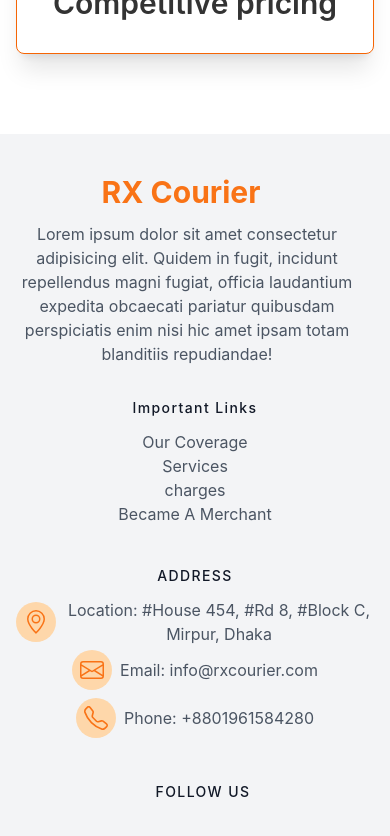
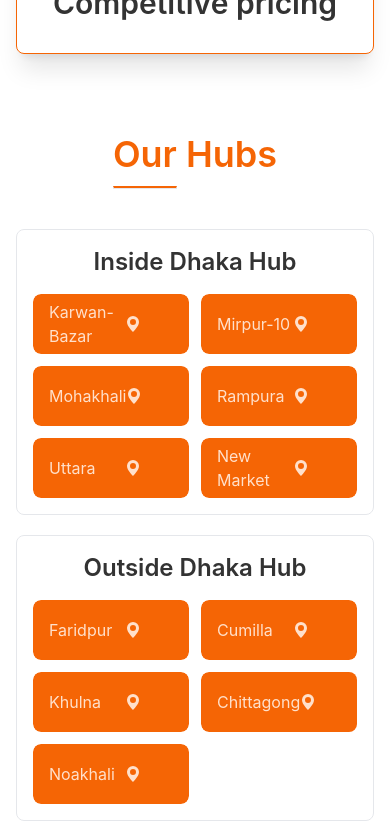
Before and after one commit to habib-sc/rx-courier-react, a React (Create React App) app: page / in a window 390 px wide. Shown: the part 5960-6796 px from the top of the page. Built offline with nearby package versions, Linux system fonts and the light colour scheme.

Commit message:
Added hubs section

```diff
--- /dev/null
+++ b/public/hub-inside-dhaka.json
@@ -0,0 +1,33 @@
+[
+    {
+      "id": "1",
+      "hubName": "Karwan-Bazar",
+      "address": "House #10, 2nd Floor, Road #12, Mirpur-10, Dhaka - 1216"
+    },
+    {
+      "id": "2",
+      "hubName": "Mirpur-10",
+      "address": "House #10, 2nd Floor, Road #12, Mirpur-10, Dhaka - 1216"
+    },
+    {
+      "id": "3",
+      "hubName": "Mohakhali",
+      "address": "House #10, 2nd Floor, Road #12, Mirpur-10, Dhaka - 1216"
+    },
+    {
+      "id": "4",
+      "hubName": "Rampura",
+      "address": "House #10, 2nd Floor, Road #12, Mirpur-10, Dhaka - 1216"
+    },
+    {
+      "id": "5",
+      "hubName": "Uttara",
+      "address": "House #10, 2nd Floor, Road #12, Mirpur-10, Dhaka - 1216"
+    },
+    {
+      "id": "6",
+      "hubName": "New Market",
+      "address": "House #10, 2nd Floor, Road #12, Mirpur-10, Dhaka - 1216"
+    }
+
+]
--- /dev/null
+++ b/public/hub-outside-dhaka.json
@@ -0,0 +1,28 @@
+[
+    {
+      "id": "1",
+      "hubName": "Faridpur",
+      "address": "House #10, 2nd Floor, Road #12, Mirpur-10, Dhaka - 1216"
+    },
+    {
+      "id": "2",
+      "hubName": "Cumilla",
+      "address": "House #10, 2nd Floor, Road #12, Mirpur-10, Dhaka - 1216"
+    },
+    {
+      "id": "3",
+      "hubName": "Khulna",
+      "address": "House #10, 2nd Floor, Road #12, Mirpur-10, Dhaka - 1216"
+    },
+    {
+      "id": "4",
+      "hubName": "Chittagong",
+      "address": "House #10, 2nd Floor, Road #12, Mirpur-10, Dhaka - 1216"
+    },
+    {
+      "id": "5",
+      "hubName": "Noakhali",
+      "address": "House #10, 2nd Floor, Road #12, Mirpur-10, Dhaka - 1216"
+    }
+
+]
--- a/src/components/Pages/Home.js
+++ b/src/components/Pages/Home.js
@@ -1,4 +1,5 @@
 import Services from '../Services/Services';
+import Hubs from '../Shared/RxHub/Hubs';
 import TopBanner from '../Shared/TopBanner';
 import WhyRX from '../Shared/WhyRX/WhyRX';
 
@@ -8,6 +9,7 @@ const Home = () => {
             <TopBanner></TopBanner>
             <Services></Services>
             <WhyRX></WhyRX>
+            <Hubs></Hubs>
         </div>
     );
 };
--- /dev/null
+++ b/src/components/Shared/RxHub/HubInDhaka.js
@@ -0,0 +1,24 @@
+import React from 'react';
+import { GeoAltFill } from 'react-bootstrap-icons';
+
+const HubInDhaka = (props) => {
+    const hub = props.hub;
+    return (
+        <div class="collapse rounded-lg" data-aos="fade-up-left" data-aos-duration="1500" data-aos-delay="400">
+            <input type="checkbox" class="peer" />
+            <div class="collapse-title bg-primary text-primary-content peer-checked:bg-orange-100 peer-checked:text-secondary-content h-[60px] rounded-lg flex justify-between items-center">
+                <div>
+                    {hub?.hubName}
+                </div>
+                <div>
+                    <GeoAltFill></GeoAltFill>
+                </div>
+            </div>
+            <div class="collapse-content bg-primary text-primary-content peer-checked:bg-orange-100 peer-checked:text-secondary-content -mt-[5px]">
+                <p>{hub?.address}</p>
+            </div>
+        </div>
+    );
+};
+
+export default HubInDhaka;
--- /dev/null
+++ b/src/components/Shared/RxHub/HubOutSideDhaka.js
@@ -0,0 +1,24 @@
+import React from 'react';
+import { GeoAltFill } from 'react-bootstrap-icons';
+
+const HubOutSideDhaka = (props) => {
+    const hub = props.hub;
+    return (
+        <div class="collapse rounded-lg" data-aos="fade-up-left" data-aos-duration="1500" data-aos-delay="400">
+            <input type="checkbox" class="peer" />
+            <div class="collapse-title bg-primary text-primary-content peer-checked:bg-orange-100 peer-checked:text-secondary-content h-[60px] rounded-lg flex justify-between items-center">
+                <div>
+                    {hub?.hubName}
+                </div>
+                <div>
+                    <GeoAltFill></GeoAltFill>
+                </div>
+            </div>
+            <div class="collapse-content bg-primary text-primary-content peer-checked:bg-orange-100 peer-checked:text-secondary-content -mt-[5px]">
+                <p>{hub?.address}</p>
+            </div>
+        </div>
+    );
+};
+
+export default HubOutSideDhaka;
--- /dev/null
+++ b/src/components/Shared/RxHub/Hubs.js
@@ -0,0 +1,56 @@
+import React, { useEffect, useState } from 'react';
+import HubInDhaka from './HubInDhaka';
+import HubOutSideDhaka from './HubOutSideDhaka';
+
+const Hubs = () => {
+    const [hubsInDhaka, setHubsInDhaka] = useState([]);
+    const [hubsOutSideDhaka, setHubsOutSideDhaka] = useState([]);
+
+    useEffect( () => {
+        fetch('/hub-inside-dhaka.json')
+        .then(res => res.json())
+        .then(data => setHubsInDhaka(data));
+    }, []);
+
+    useEffect( () => {
+        fetch('/hub-outside-dhaka.json')
+        .then(res => res.json())
+        .then(data => setHubsOutSideDhaka(data));
+    }, []);
+
+    return (
+        <div className='container px-4 mx-auto py-10'>
+            {/* Hub title Start */}
+            <div className="text-4xl font-semibold text-primary flex justify-center mb-10">
+                <div>
+                    <h2 className="">Our Hubs</h2>
+                    <div className="border border-t-2 border-t-primary w-16 mt-3"></div>
+                </div>
+            </div>
+            {/* Hub title end  */}
+
+            <div className='grid grid-cols-1 md:grid-cols-2 gap-5'>
+                <div className='border rounded-lg p-4' data-aos="fade-up-left" data-aos-duration="1500" data-aos-delay="400">
+                    <h3 className='text-2xl text-center font-semibold mb-4'>Inside Dhaka Hub</h3>
+                    <div className='grid grid-cols-2 gap-3'>
+                        {
+                            hubsInDhaka.map(hub => <HubInDhaka key={hub.id} hub={hub}></HubInDhaka>)
+                        }
+                    </div>
+                </div>
+                <div className='border rounded-lg p-4' data-aos="fade-up-left" data-aos-duration="1500" data-aos-delay="400">
+                    <h3 className='text-2xl text-center font-semibold mb-4'>Outside Dhaka Hub</h3>
+                    <div className='grid grid-cols-2 gap-3'>
+                        {
+                            hubsOutSideDhaka.map(hub => <HubOutSideDhaka key={hub.id} hub={hub}></HubOutSideDhaka>)
+                        }
+                    </div>
+                </div>
+            </div>
+
+
+        </div>
+    );
+};
+
+export default Hubs;
```
